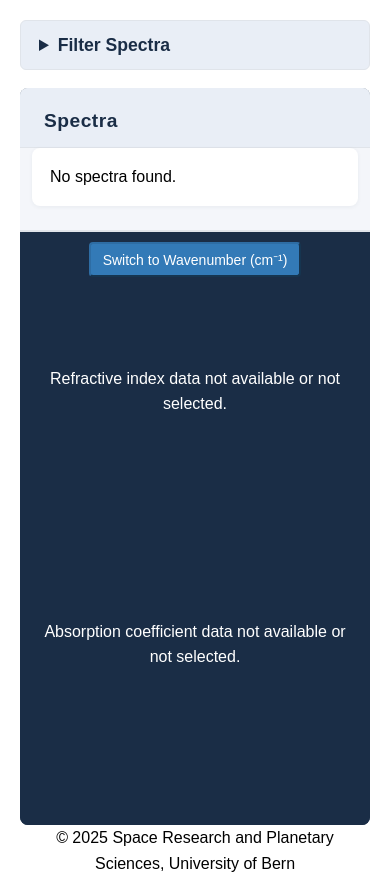
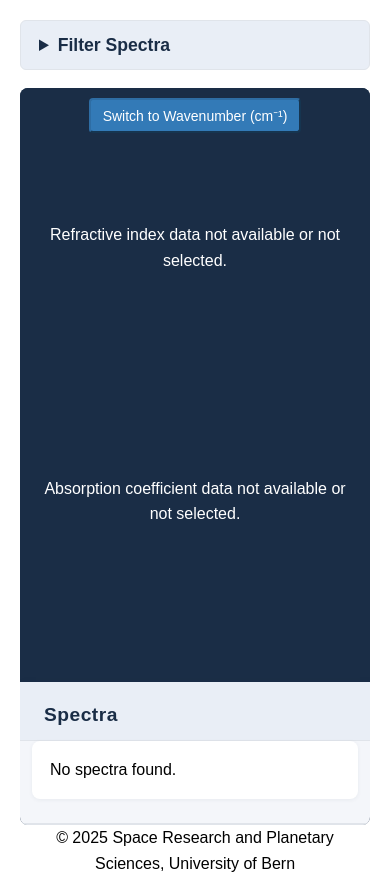
Before and after one commit to unibe-icelab/thz-tds-database, a Django app: page /spectra/spectra in a window 390 px wide. Shown: the part 105-981 px from the top of the page. Run offline with Django 3.2, Linux system fonts and the light colour scheme; data that the repository does not hold is empty; parts of the project's set-up code (start-up, migrations or seed data) failed here and were passed over; some libraries are stand-ins or nearby versions.

Commit message:
fix squeezing

```diff
--- a/spectra/templates/spectra/spectrum_list.html
+++ b/spectra/templates/spectra/spectrum_list.html
@@ -123,6 +123,7 @@
 
         .spectra-list-panel {
             width: 100%;
+            order: 2;
             min-width: 0;
             border-right: none;
             border-bottom: 2px solid #e0e4ea;
@@ -131,6 +132,7 @@
         .plot-panel {
             width: 100%;
             min-height: 0;
+            order: 1;
             /* max-height: 60vh; /* Adjusted for potentially more metadata */
             overflow-y: auto;
         }
```
